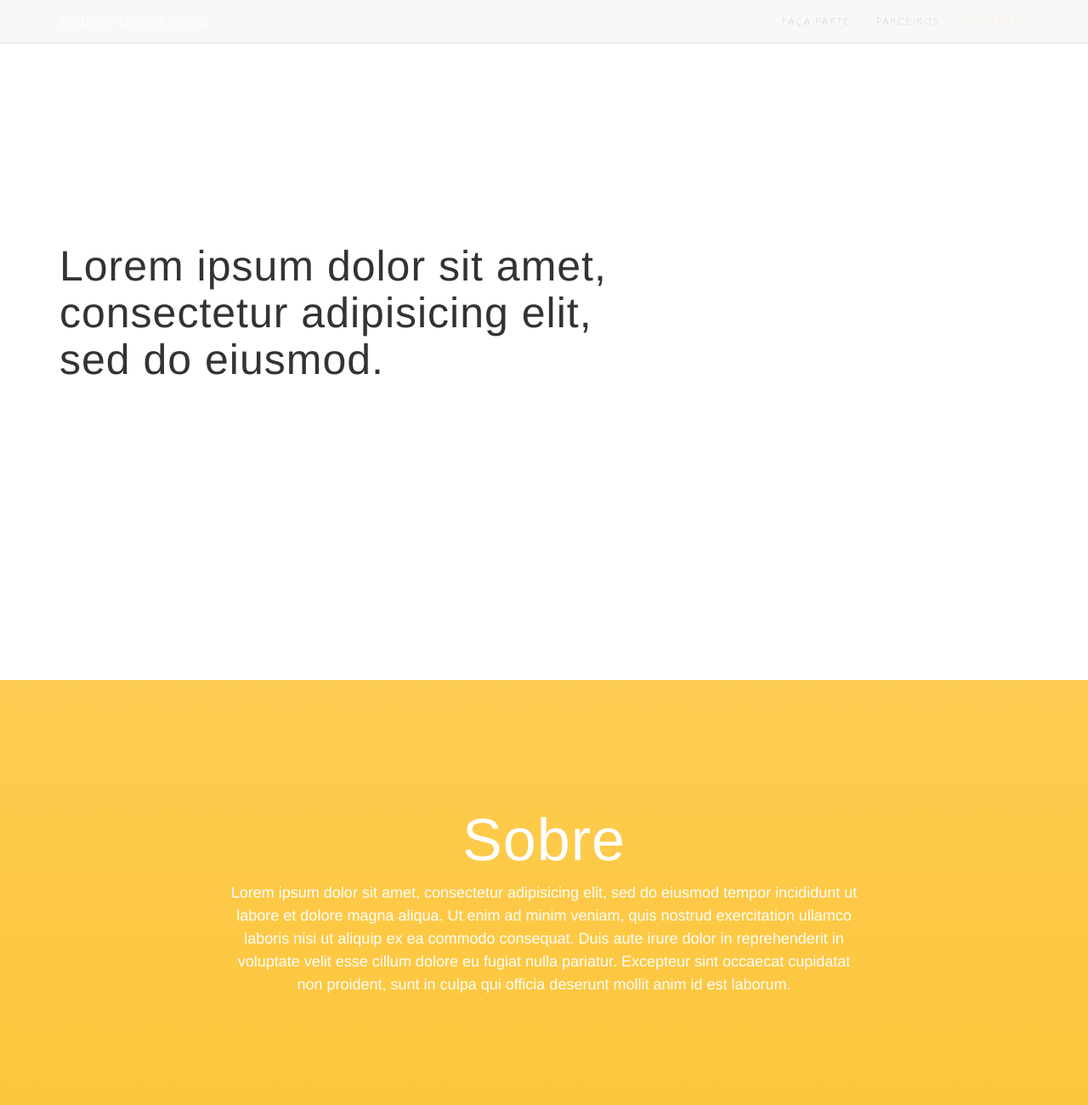
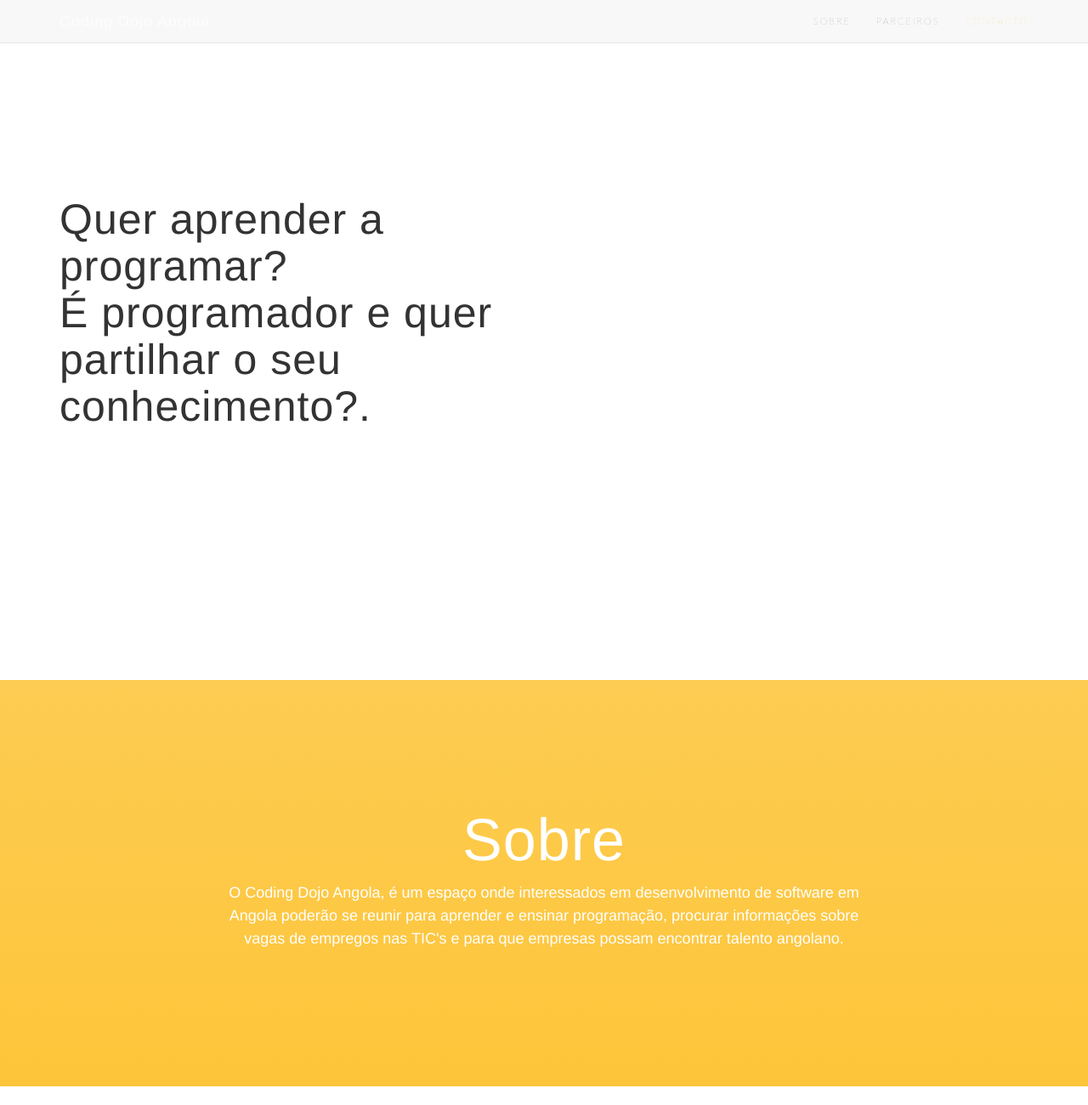
Before and after one commit to codingdojoangola/codingdojoangola.github.io, a website: page index.html in a window 1280 px wide. Shown: the top 1300 px of the page at 85% size. Drawn offline with nearby package versions, Linux system fonts and the light colour scheme.

Commit message:
Adding info on sobre section

```diff
--- a/index.html
+++ b/index.html
@@ -49,7 +49,7 @@
             <div class="collapse navbar-collapse" id="bs-example-navbar-collapse-1">
                 <ul class="nav navbar-nav navbar-right">
                     <li>
-                        <a class="page-scroll" href="#parte">Faça Parte</a>
+                        <a class="page-scroll" href="#parte">Sobre</a>
                     </li>
                     <li>
                         <a class="page-scroll" href="#features">Parceiros</a>
@@ -68,8 +68,9 @@
                 <div class="col-sm-7">
                     <div class="header-content">
                         <div class="header-content-inner">
-                            <h1>Lorem ipsum dolor sit amet, consectetur adipisicing elit, sed do eiusmod.</h1>
-                            <a href="https://goo.gl/forms/tYAroaaGXt44ASSK2" target="_blank" class="btn btn-outline btn-xl page-scroll">Participar</a>
+                            <h1>Quer aprender a programar?<br>
+                             É programador e quer partilhar o seu conhecimento?.</h1>
+                            <a href="https://goo.gl/forms/tYAroaaGXt44ASSK2" target="_blank" class="btn btn-outline btn-xl page-scroll">Participe</a>
                         </div>
                     </div>
                 </div>
@@ -85,12 +86,7 @@
             <div class="row">
                 <div class="col-md-8 col-md-offset-2">
                     <h2 class="section-heading">Sobre</h2>
-                    <p>Lorem ipsum dolor sit amet, consectetur adipisicing elit, sed do eiusmod
-                    tempor incididunt ut labore et dolore magna aliqua. Ut enim ad minim veniam,
-                    quis nostrud exercitation ullamco laboris nisi ut aliquip ex ea commodo
-                    consequat. Duis aute irure dolor in reprehenderit in voluptate velit esse
-                    cillum dolore eu fugiat nulla pariatur. Excepteur sint occaecat cupidatat non
-                    proident, sunt in culpa qui officia deserunt mollit anim id est laborum.</p>
+                    <p>O Coding Dojo Angola, é um espaço onde interessados em desenvolvimento de software em Angola poderão se reunir para aprender e ensinar programação, procurar informações sobre vagas de empregos nas TIC's e para que empresas possam encontrar talento angolano. </p>
                 </div>
             </div>
         </div>
```
